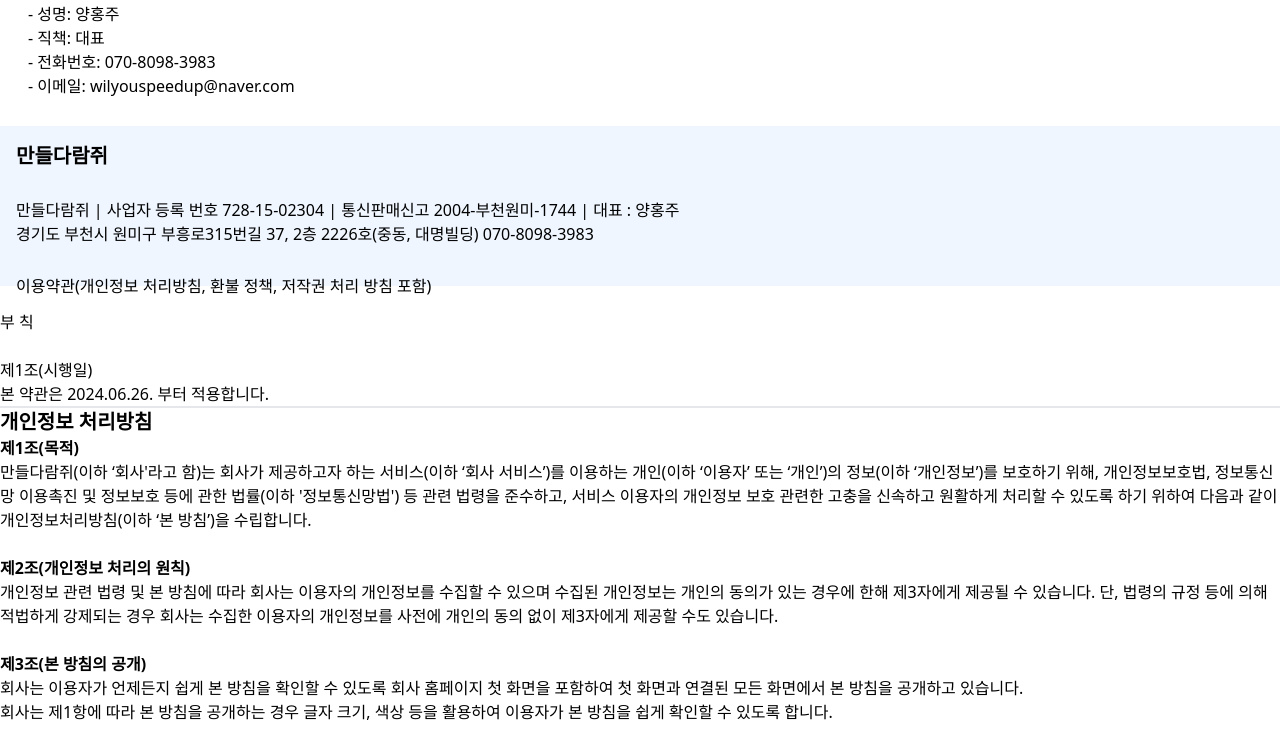
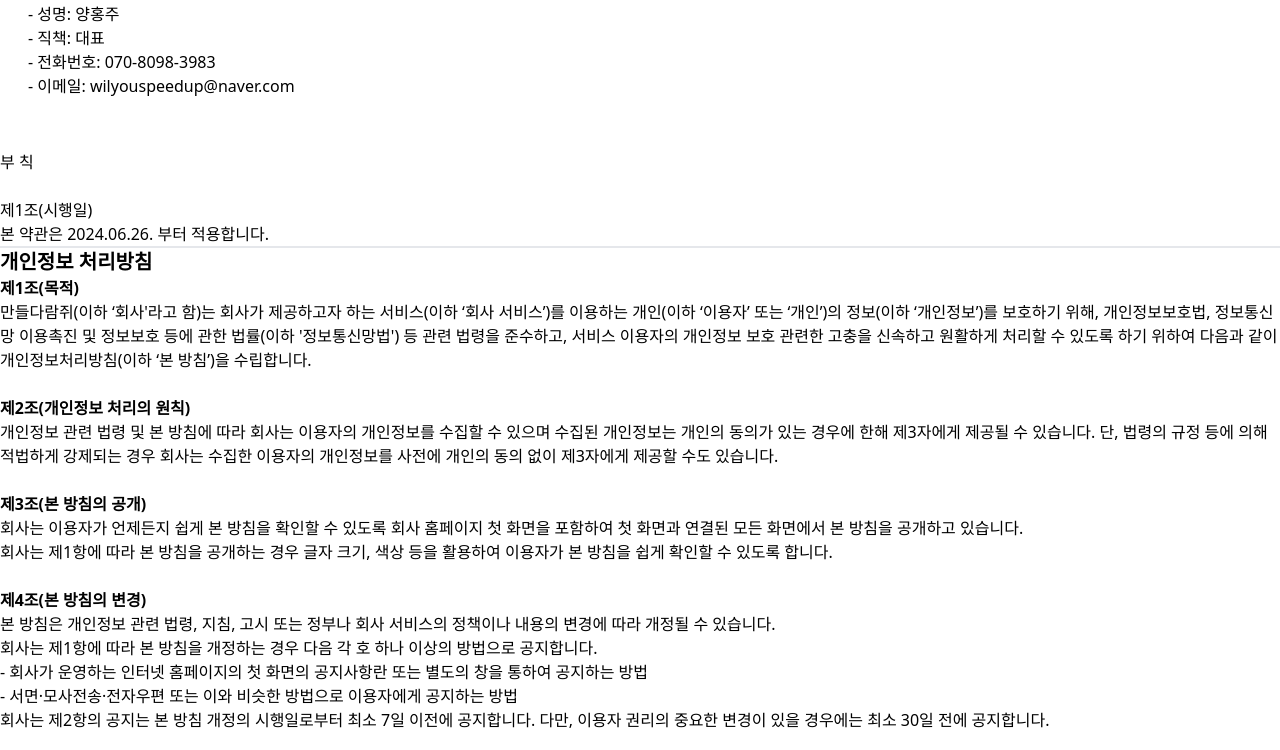
Before and after one commit to SW-rocket-dan/mvp-first, a React (Vite) app: page /terms in a window 1280 px wide. Shown: the part 8062-8812 px from the top of the page. Built offline with nearby package versions, Linux system fonts and the light colour scheme.

Commit message:
이용약관에서 footer 위치 이상한 문제 수정

```diff
--- a/src/components/Footer.tsx
+++ b/src/components/Footer.tsx
@@ -7,7 +7,7 @@
             <div>만들다람쥐 | 사업자 등록 번호 728-15-02304 | 통신판매신고 2004-부천원미-1744 | 대표 : 양홍주 <br />
                 경기도 부천시 원미구 부흥로315번길 37, 2층 2226호(중동, 대명빌딩) 070-8098-3983</div>
             <div className='flex flex-row font-medium'>
-                <Link to='/terms'>이용약관(개인정보 처리방침, 환불 정책, 저작권 처리 방침 포함)</Link>
+                <Link to='/terms'>이용약관(개인정보 처리방침, 환불 정책 포함)</Link>
             </div>
         </div>
     )
--- a/src/pages/InfoPage.tsx
+++ b/src/pages/InfoPage.tsx
@@ -63,7 +63,7 @@
                     - <strong>AI 생성물의 저작권</strong>: 문화체육관광부는 ‘2024 생성형 AI 저작권 가이드라인’에서 AI 생성물은 저작권이 없다고 발표하였습니다. <br />
                     그럼에도 Card Capture는 AI 생성물에 대해 자체 구현한 내부 시스템을 운영하며 미연에 발생할 수 있는 저작권 침해를 방지하고자 노력합니다.<br />
                     - <strong>AI 생성물 활용</strong>: AI 생성물은 사용자가 자유롭게 활용할 수 있으며, 상업적 이용도 가능합니다.<br />
-                    더 자세한 방침은 <a href="/terms" className="text-blue-600">이용약관(개인정보 처리방침, 환불 정책, 저작권 처리 방침 포함)</a> 에서 확인하실 수 있습니다<div className=""></div>
+                    더 자세한 방침은 <a href="/terms" className="text-blue-600">이용약관(개인정보 처리방침, 환불 정책 포함)</a> 에서 확인하실 수 있습니다<div className=""></div>
                 </div>
             </div>
         </div>
--- a/src/pages/TermOfUsePage.tsx
+++ b/src/pages/TermOfUsePage.tsx
@@ -295,7 +295,6 @@
   - 이메일: wilyouspeedup@naver.com<br />
                 </div>
             </div>
-            <Footer />
 <br />
 부 칙<br />
 <br />
@@ -447,5 +446,6 @@
   가. 중앙행정심판위원회 : (국번없이) 110 (www.simpan.go.kr)<br />
 <br />
 부칙<br />
-    </div>  </> )}
+    </div>
+    <Footer />  </> )}
 export default TermOfUsePage;
```
